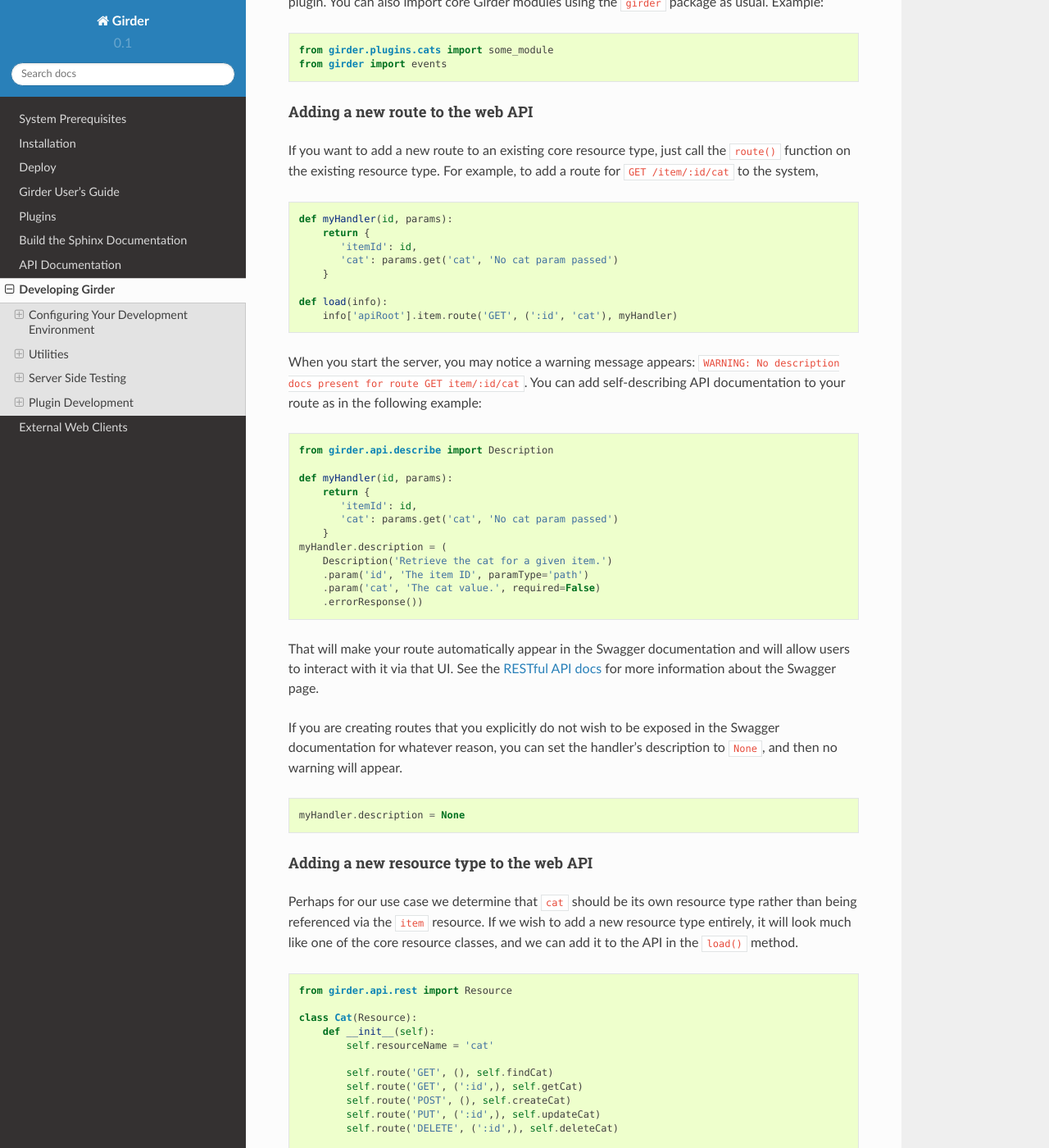
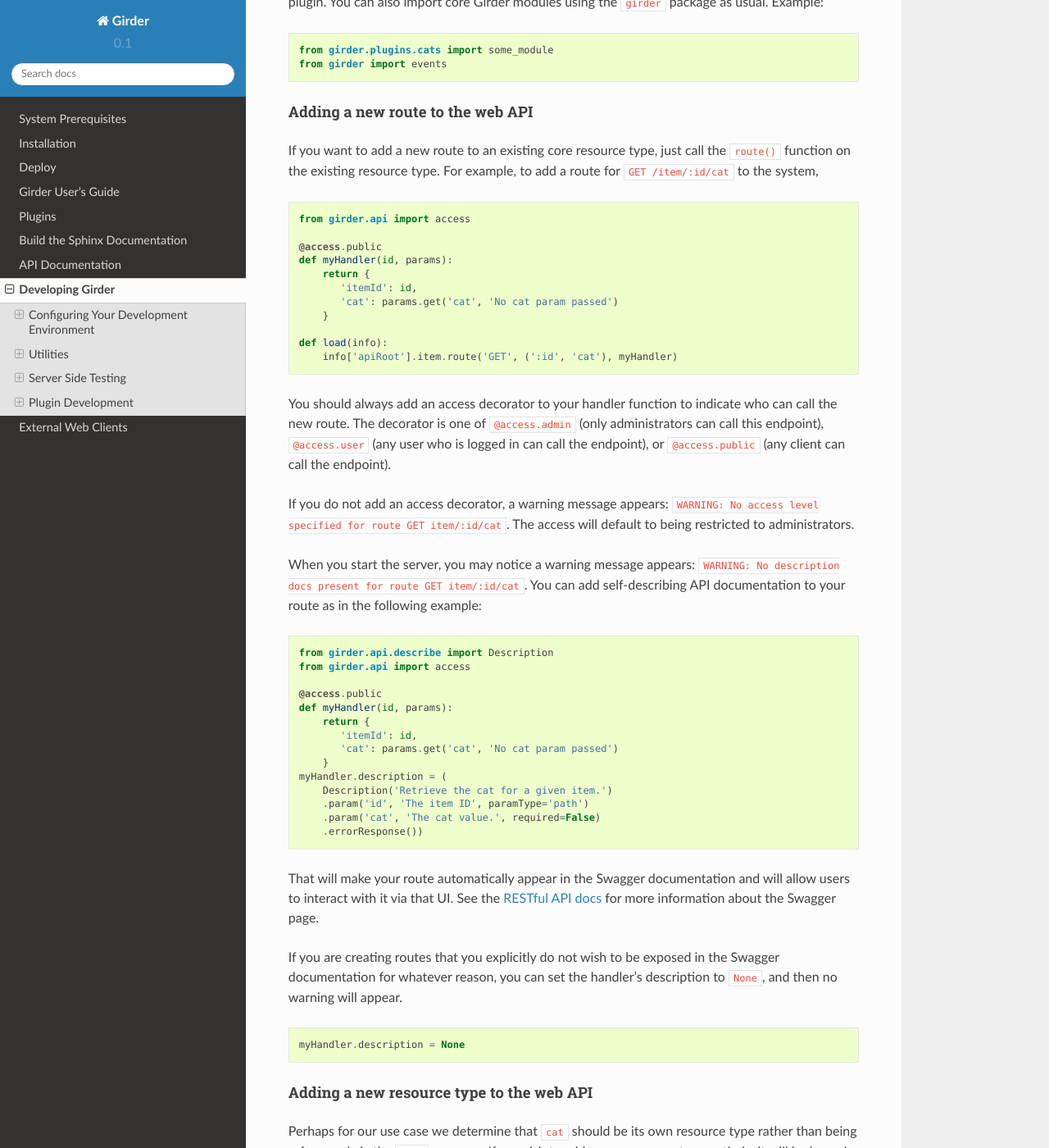
Before and after one commit to girder/girder, a Sphinx documentation site: the page built from docs/development.rst, in a window 1280 px wide and 1400 px high, scrolled down 5216 px. Shown: the whole window at 82% size. Built offline with Sphinx 7.4.7 and the Read the Docs theme 2.0.0, drawn with Linux system fonts in a browser that asks for light colours.

Commit message:
Updated the documentation to include api access decorators.

```diff
--- a/docs/development.rst
+++ b/docs/development.rst
@@ -268,6 +268,9 @@
 ``route()`` function on the existing resource type. For example, to add a
 route for ``GET /item/:id/cat`` to the system, ::
 
+    from girder.api import access
+
+    @access.public
     def myHandler(id, params):
         return {
            'itemId': id,
@@ -277,13 +280,25 @@
     def load(info):
         info['apiRoot'].item.route('GET', (':id', 'cat'), myHandler)
 
+You should always add an access decorator to your handler function to indicate
+who can call the new route.  The decorator is one of ``@access.admin`` (only
+administrators can call this endpoint), ``@access.user`` (any user who is
+logged in can call the endpoint), or ``@access.public`` (any client can call
+the endpoint).
+
+If you do not add an access decorator, a warning message appears:
+``WARNING: No access level specified for route GET item/:id/cat``.  The access
+will default to being restricted to administrators.
+
 When you start the server, you may notice a warning message appears:
 ``WARNING: No description docs present for route GET item/:id/cat``. You
 can add self-describing API documentation to your route as in the following
 example: ::
 
     from girder.api.describe import Description
+    from girder.api import access
 
+    @access.public
     def myHandler(id, params):
         return {
            'itemId': id,
```
